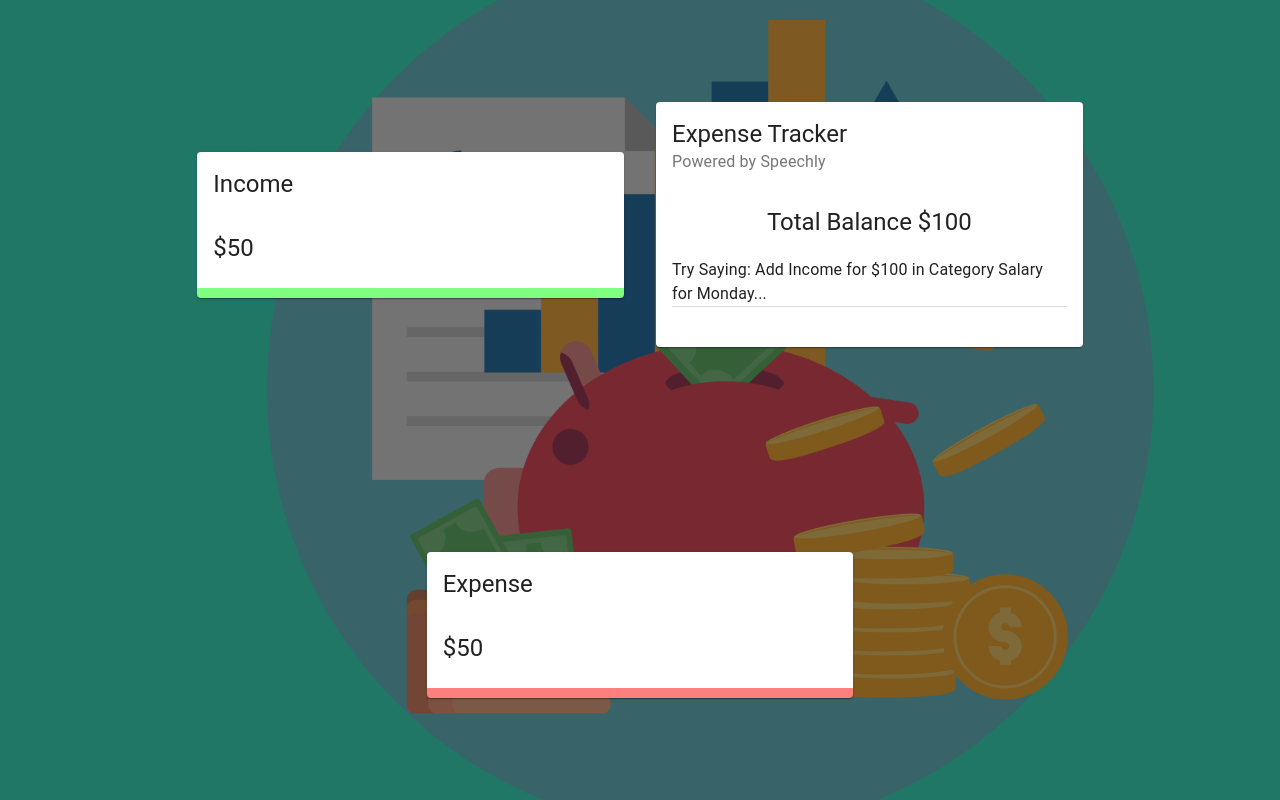
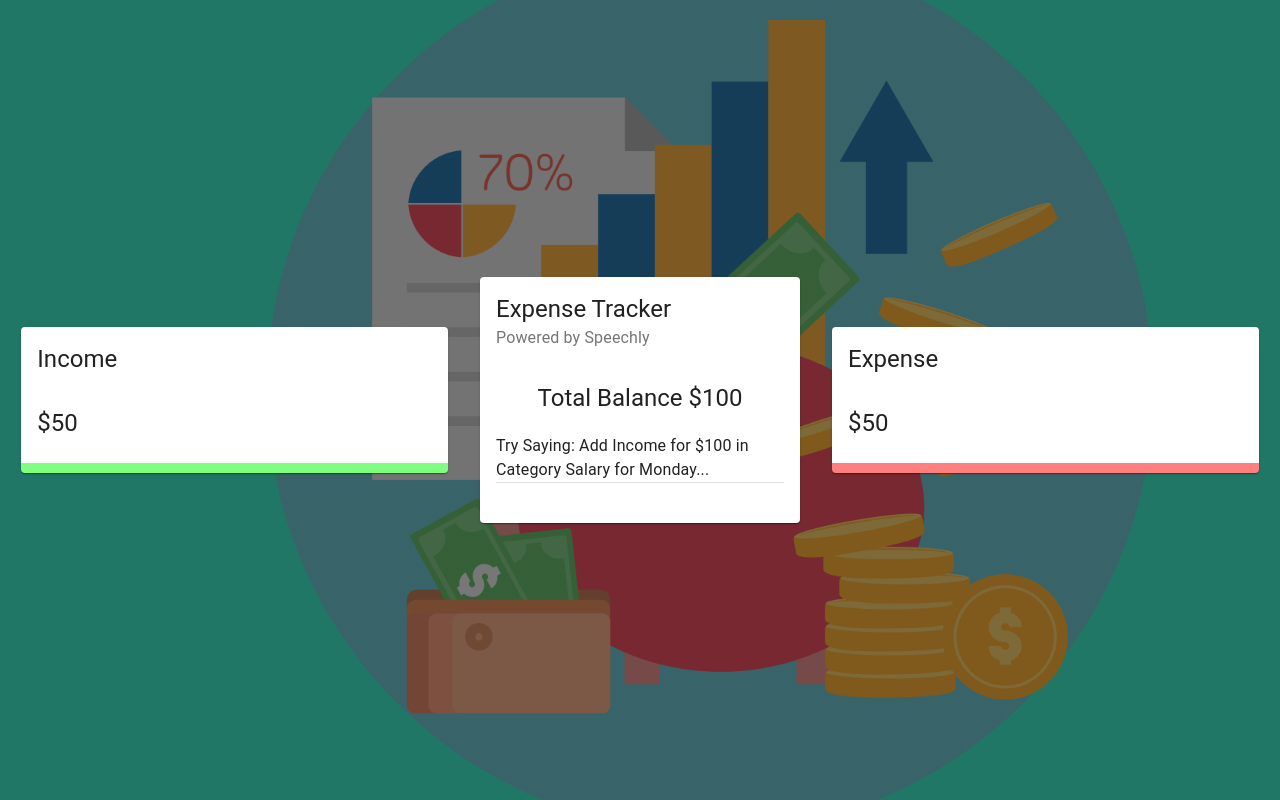
Before and after one commit to bajwass/Budget-Tracker, a React (Create React App) app: page / in a window 1280 px wide. Built offline with nearby package versions, Linux system fonts and the light colour scheme.

Commit message:
All Components now show in a line
sm had to be 3 for the middle main component

```diff
--- a/src/App.js
+++ b/src/App.js
@@ -14,7 +14,7 @@
             <Grid item xs={12} sm={4}>
                  <Details title="Income"/>
             </Grid>
-            <Grid item xs={12} sm={4}>
+            <Grid item xs={12} sm={3}>
                  <Main />
             </Grid>
             <Grid item xs={12} sm={4}>
```
